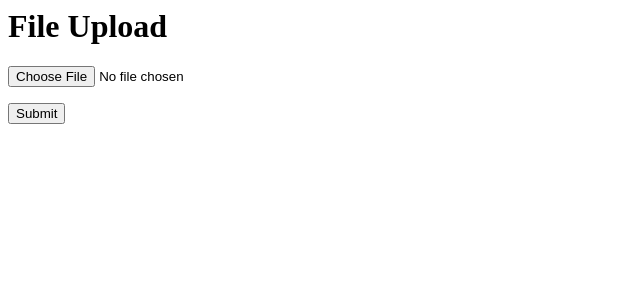
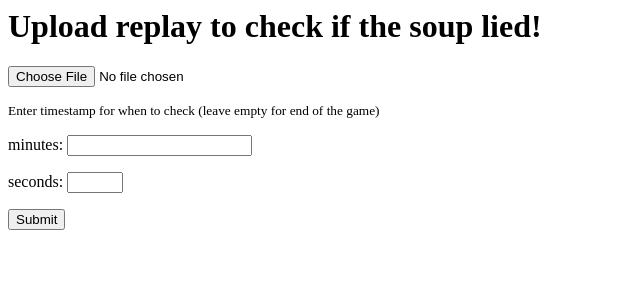
Before and after one commit to halloikama/LyingSoup, a Flask app: page / in a window 1280 px wide. Shown: the top 300 px of the page, without its empty margins (0-640 px from the left). Run offline with Flask 2, Linux system fonts and the light colour scheme.

Commit message:
updated html templates

```diff
--- a/templates/result.html
+++ b/templates/result.html
@@ -3,6 +3,6 @@
         <title>Did the soup lie?</title>
     </head>
     <body>
-        <h1>The soup didn't lie!</h1>
+        <h1>The soup did not lie!</h1>
     </body>
 </html>
--- a/templates/upload.html
+++ b/templates/upload.html
@@ -1,11 +1,14 @@
 <html>
   <head>
-    <title>File Upload</title>
+    <title>Lying Soup?</title>
   </head>
   <body>
-    <h1>File Upload</h1>
+    <h1>Upload replay to check if the soup lied!</h1>
     <form method="POST" action="" enctype="multipart/form-data">
       <p><input type="file" name="file" accept=".SC2Replay"></p>
+      <p><small>Enter timestamp for when to check (leave empty for end of the game)</small></p>
+      <p>minutes: <input type="number" name="minutes" step="1" pattern="\d+" min="0"></p>
+      <p>seconds: <input type="number" name="seconds" step="1" pattern="\d+" min="0" max="59"></p>
       <p><input type="submit" value="Submit"></p>
     </form>
   </body>
```
